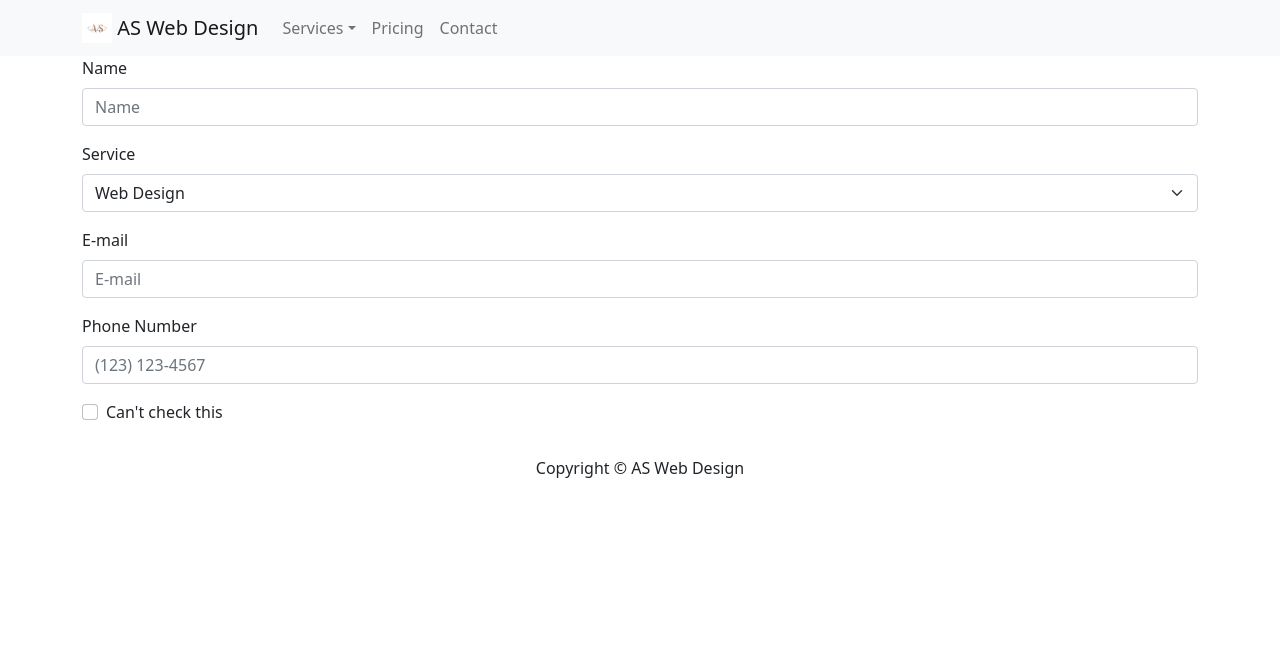
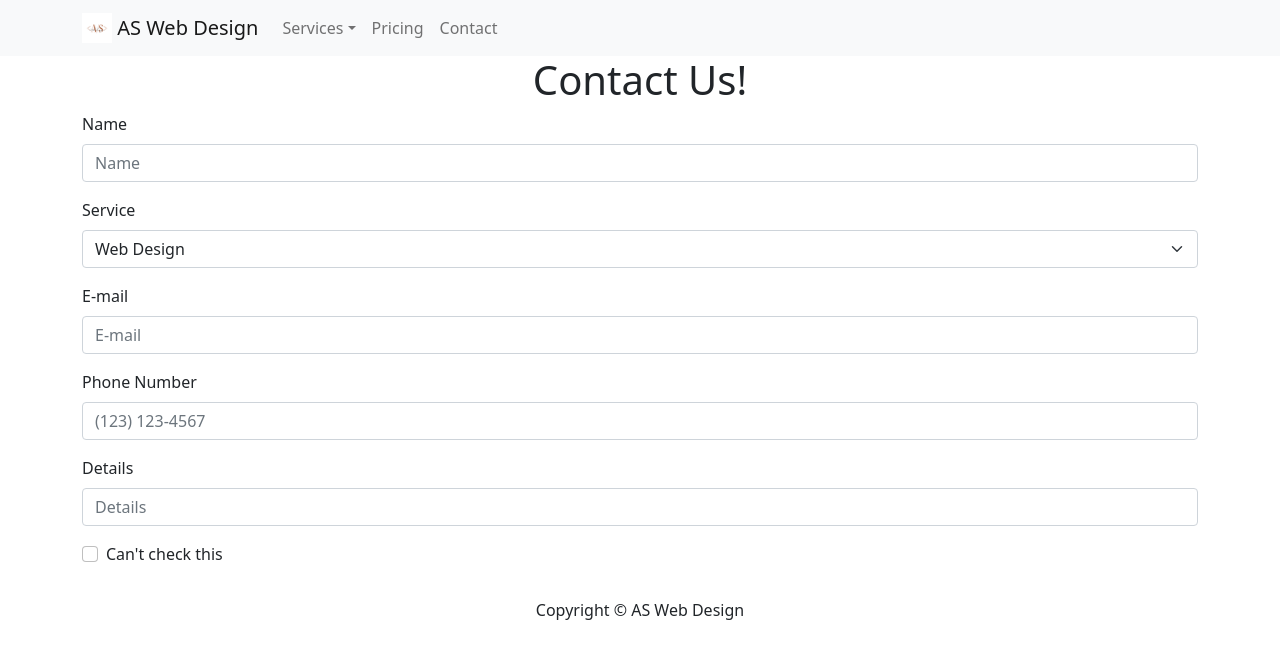
Before and after one commit to Steph-ohara/as-web-design, a React (Create React App) app: page /Contact in a window 1280 px wide. Shown: the top 658 px of the page. Built offline with nearby package versions, Linux system fonts and the light colour scheme.

Commit message:
added to contact form

```diff
--- a/src/components/contact/Contact.js
+++ b/src/components/contact/Contact.js
@@ -7,6 +7,7 @@ import {
 function Contact() {
   return (
   <Container>
+    <h1 className="text-center" >Contact Us!</h1>
       <Form.Group className="mb-3">
         <Form.Label>Name</Form.Label>
         <Form.Control placeholder="Name" />
@@ -33,6 +34,11 @@ function Contact() {
       </Form.Group>
 
       <Form.Group className="mb-3">
+        <Form.Label>Details</Form.Label>
+        <Form.Control placeholder="Details" className="w-20" />
+      </Form.Group>
+
+      <Form.Group className="mb-3">
         <Form.Check type="checkbox" label="Can't check this" />
       </Form.Group>
       </Container>
```
